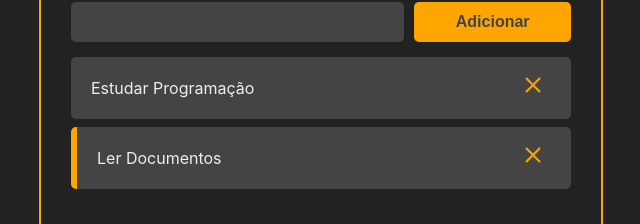
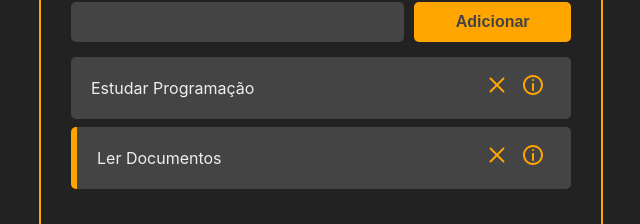
Before and after one commit to devroboco/to-do-list-react, a React (Create React App) app: page / in a window 1280 px wide. Shown: the part 142-366 px from the top of the page, without its empty margins (319-959 px from the left). Built offline with nearby package versions, Linux system fonts and the light colour scheme.

Commit message:
adding the details task

```diff
--- a/src/components/Task.css
+++ b/src/components/Task.css
@@ -13,7 +13,8 @@
   cursor: pointer;
 }
 
-.remove-task-button {
+.remove-task-button,
+.see-task-details-button {
   background-color: #444;
   border: none;
   font-size: 24px;
--- a/src/components/Task.jsx
+++ b/src/components/Task.jsx
@@ -1,5 +1,5 @@
 import React from "react";
-import { CgClose } from "react-icons/cg";
+import { CgClose, CgInfo } from "react-icons/cg";
 
 import "./Task.css";
 
@@ -20,6 +20,9 @@
         >
           <CgClose />
         </button>
+        <button className="see-task-details-button">
+          <CgInfo />
+        </button>
       </div>
     </div>
   );
```
